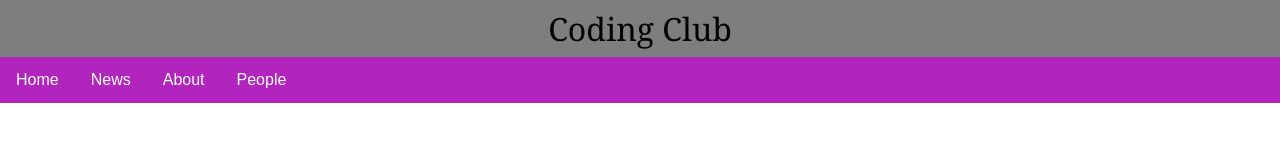
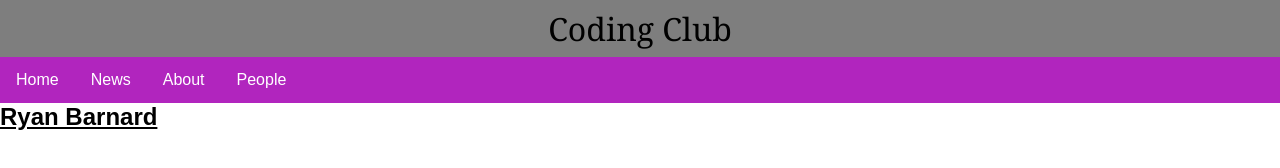
Before and after one commit to JoeHn01/CodingClubCI.github.io, a website: page Pages/Profiles/RyanBarnard.html in a window 1280 px wide. Drawn offline with Linux system fonts and the light colour scheme.

Commit message:
Fixed titles

```diff
--- a/Pages/Profiles/RyanBarnard.html
+++ b/Pages/Profiles/RyanBarnard.html
@@ -5,7 +5,7 @@
   <meta charset="UTF-8">
   <meta name="viewport" content="width=device-width, initial-scale=1.0">
   <meta http-equiv="X-UA-Compatible" content="ie=edge">
-  <title>Ryan's Resume</title>
+  <title>Coding Club</title>
   <link rel="stylesheet" href="../../style.css">
 </head>
 
@@ -17,3 +17,5 @@
   <li><a href="../About.html">About</a></li>
   <li><a href="../People.html">People</a></li>
 </ul>
+
+<h2>Ryan Barnard</h2>
--- a/style.css
+++ b/style.css
@@ -98,6 +98,7 @@ h1 {
 
 h2 {
     font-size: 1.5em;
+    text-decoration: underline;
 }
 
 .job-title {
```
Also changed, not shown: Pages/About.html (+1 -1 lines), Pages/Join.html (+1 -1 lines), Pages/News.html (+1 -1 lines), Pages/People.html (+1 -1 lines).
